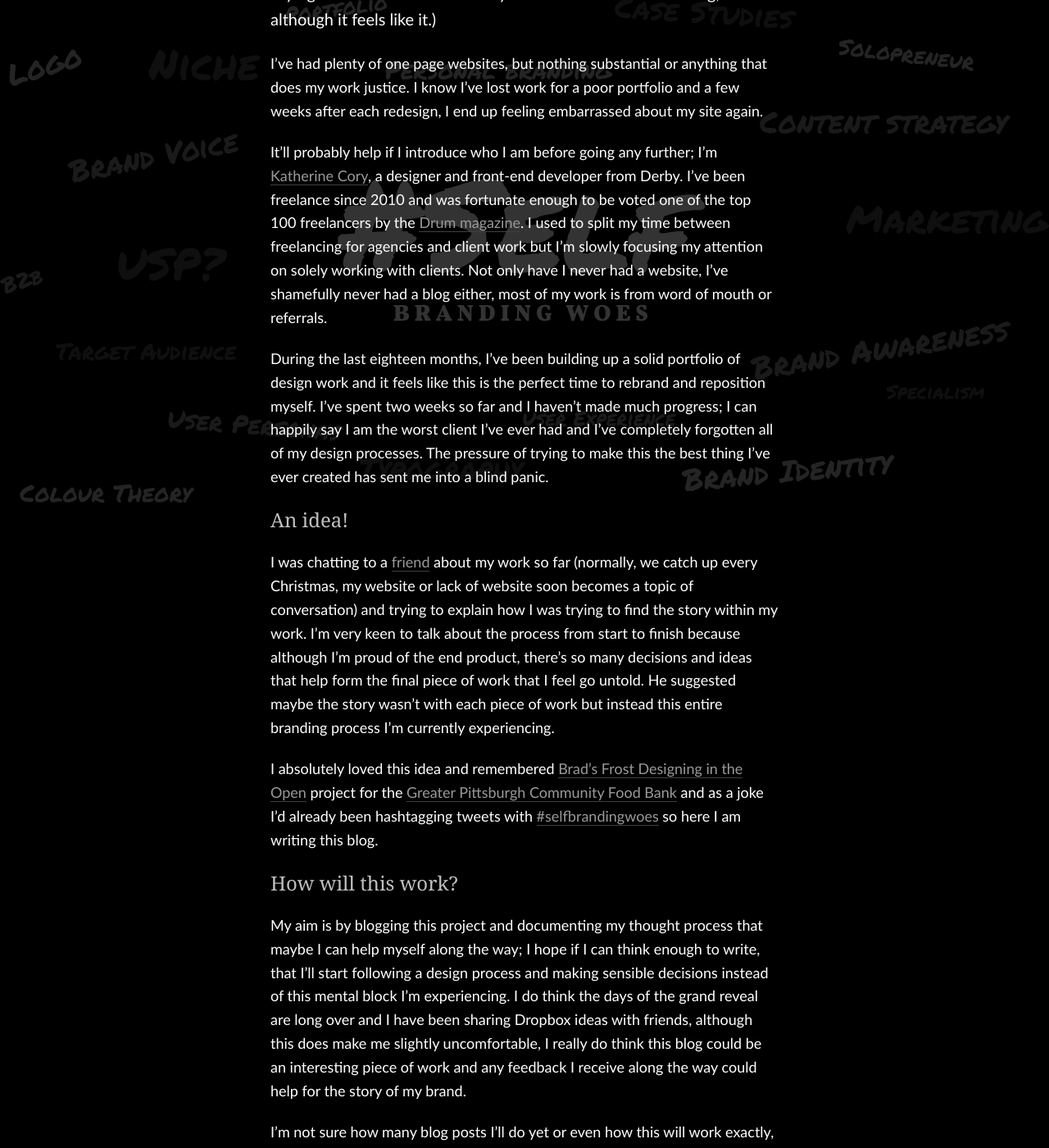
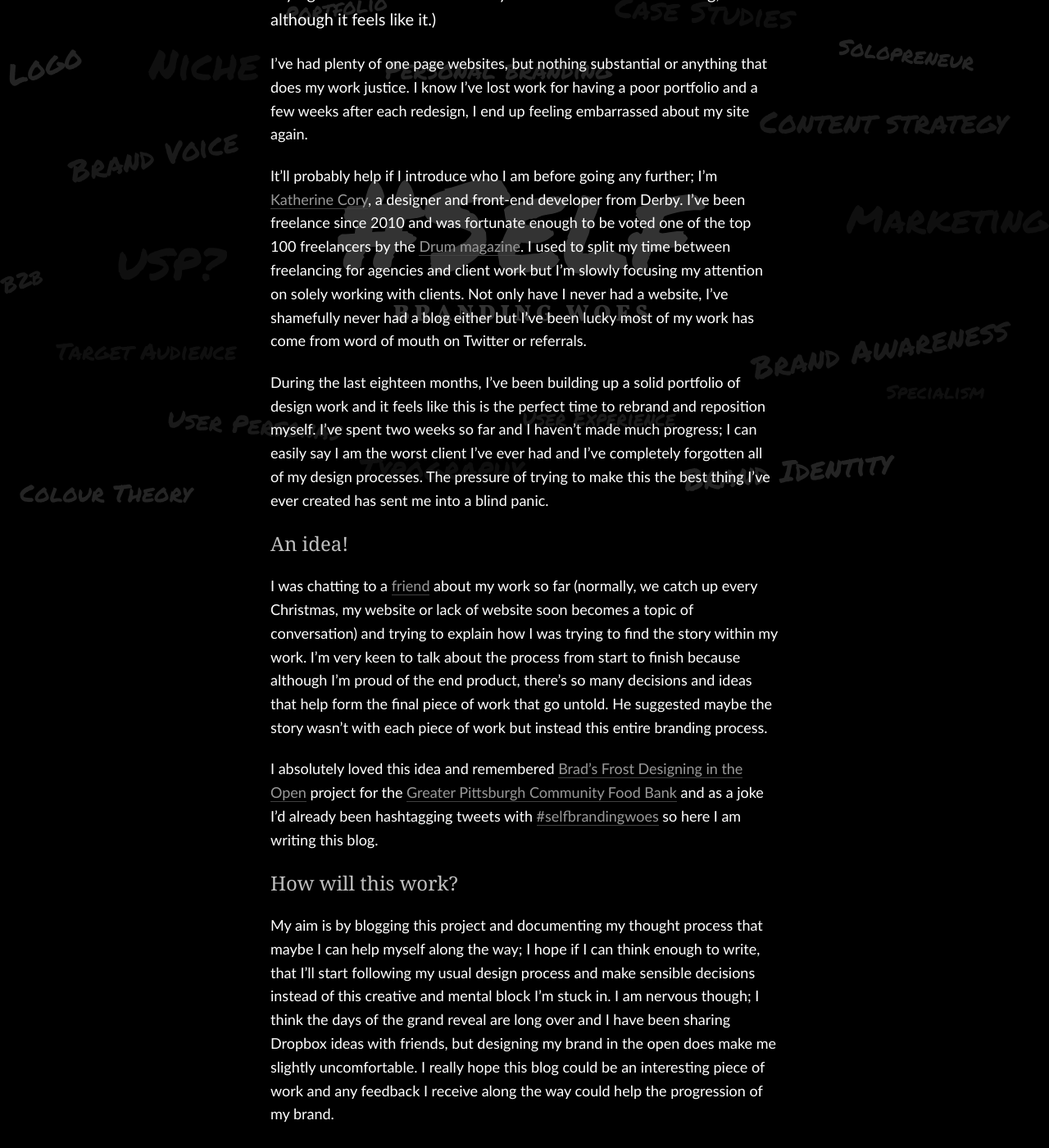
Before and after one commit to katherinecory/self-branding-woes, a Jekyll site: the page built from index.md, in a window 1280 px wide and 1400 px high, scrolled down 864 px. Shown: the whole window at 82% size. Built offline with Jekyll 4.4.1, drawn with Linux system fonts in a browser that asks for light colours; nearby versions of some CDN libraries; some web fonts are replaced; a script that is not in the unit is left out.

Commit message:
Edit copy and page image type.

```diff
--- a/index.md
+++ b/index.md
@@ -5,25 +5,26 @@
 nav: intro
 page-class: page--dark
 image: intro
+page-image: svg
 ---
 
 Anyone who knows me, knows I constantly talk about making myself a website. For years, I've been like a cobbler with poor shoes and it's almost become a running joke (even my Dad's started to nag me and saying I haven't had one for ten years - it hasn't been that long, although it feels like it.)
 
-I've had plenty of one page websites, but nothing substantial or anything that does my work justice. I know I've lost work for a poor portfolio and a few weeks after each redesign, I end up feeling embarrassed about my site again.
+I've had plenty of one page websites, but nothing substantial or anything that does my work justice. I know I've lost work for having a poor portfolio and a few weeks after each redesign, I end up feeling embarrassed about my site again.
 
-It'll probably help if I introduce who I am before going any further; I'm [Katherine Cory](http://kcory.co/z2Zeuz), a designer and front-end developer from Derby. I've been freelance since 2010 and was fortunate enough to be voted one of the top 100 freelancers by the [Drum magazine](http://thedrum.com). I used to split my time between freelancing for agencies and client work but I'm slowly focusing my attention on solely working with clients. Not only have I never had a website, I've shamefully never had a blog either, most of my work is from word of mouth or referrals.
+It'll probably help if I introduce who I am before going any further; I'm [Katherine Cory](http://kcory.co/1KrttqO), a designer and front-end developer from Derby. I've been freelance since 2010 and was fortunate enough to be voted one of the top 100 freelancers by the [Drum magazine](http://thedrum.com). I used to split my time between freelancing for agencies and client work but I'm slowly focusing my attention on solely working with clients. Not only have I never had a website, I've shamefully never had a blog either but I've been lucky most of my work has come from word of mouth on Twitter or referrals.
 
-During the last eighteen months, I've been building up a solid portfolio of design work and it feels like this is the perfect time to rebrand and reposition myself. I've spent two weeks so far and I haven't made much progress; I can happily say I am the worst client I've ever had and I've completely forgotten all of my design processes. The pressure of trying to make this the best thing I've ever created has sent me into a blind panic.
+During the last eighteen months, I've been building up a solid portfolio of design work and it feels like this is the perfect time to rebrand and reposition myself. I've spent two weeks so far and I haven't made much progress; I can easily say I am the worst client I've ever had and I've completely forgotten all of my design processes. The pressure of trying to make this the best thing I've ever created has sent me into a blind panic.
 
 ##An idea!
 
-I was chatting to a [friend](http://coreymwamba.co.uk/) about my work so far (normally, we catch up every Christmas, my website or lack of website soon becomes a topic of conversation) and trying to explain how I was trying to find the story within my work. I'm very keen to talk about the process from start to finish because although I'm proud of the end product, there's so many decisions and ideas that help form the final piece of work that I feel go untold. He suggested maybe the story wasn't with each piece of work but instead this entire branding process I'm currently experiencing.
+I was chatting to a [friend](http://coreymwamba.co.uk/) about my work so far (normally, we catch up every Christmas, my website or lack of website soon becomes a topic of conversation) and trying to explain how I was trying to find the story within my work. I'm very keen to talk about the process from start to finish because although I'm proud of the end product, there's so many decisions and ideas that help form the final piece of work that go untold. He suggested maybe the story wasn't with each piece of work but instead this entire branding process.
 
 I absolutely loved this idea and remembered [Brad's Frost Designing in the Open](http://bradfrost.com/blog/post/designing-in-the-open/) project for the [Greater Pittsburgh Community Food Bank](http://foodbank.bradfrostweb.com/timeline/) and as a joke I'd already been hashtagging tweets with [#selfbrandingwoes](http://kcory.co/1Jc0pCL) so here I am writing this blog.
 
 ##How will this work?
 
-My aim is by blogging this project and documenting my thought process that maybe I can help myself along the way; I hope if I can think enough to write, that I'll start following a design process and making sensible decisions instead of this mental block I'm experiencing. I do think the days of the grand reveal are long over and I have been sharing Dropbox ideas with friends, although this does make me slightly uncomfortable, I really do think this blog could be an interesting piece of work and any feedback I receive along the way could help for the story of my brand.
+My aim is by blogging this project and documenting my thought process that maybe I can help myself along the way; I hope if I can think enough to write, that I'll start following my usual design process and make sensible decisions instead of this creative and mental block I'm stuck in. I am nervous though; I think the days of the grand reveal are long over and I have been sharing Dropbox ideas with friends, but designing my brand in the open does make me slightly uncomfortable. I really hope this blog could be an interesting piece of work and any feedback I receive along the way could help the progression of my brand.
 
 I'm not sure how many blog posts I'll do yet or even how this will work exactly, but I'm keen to try. One thing I am sure of is that I need to be careful that I don't spend too long on this blog and still don't have a website in three months time! I've set myself the deadline of having a new website online by 7th November, which is my 30th!
 
```
